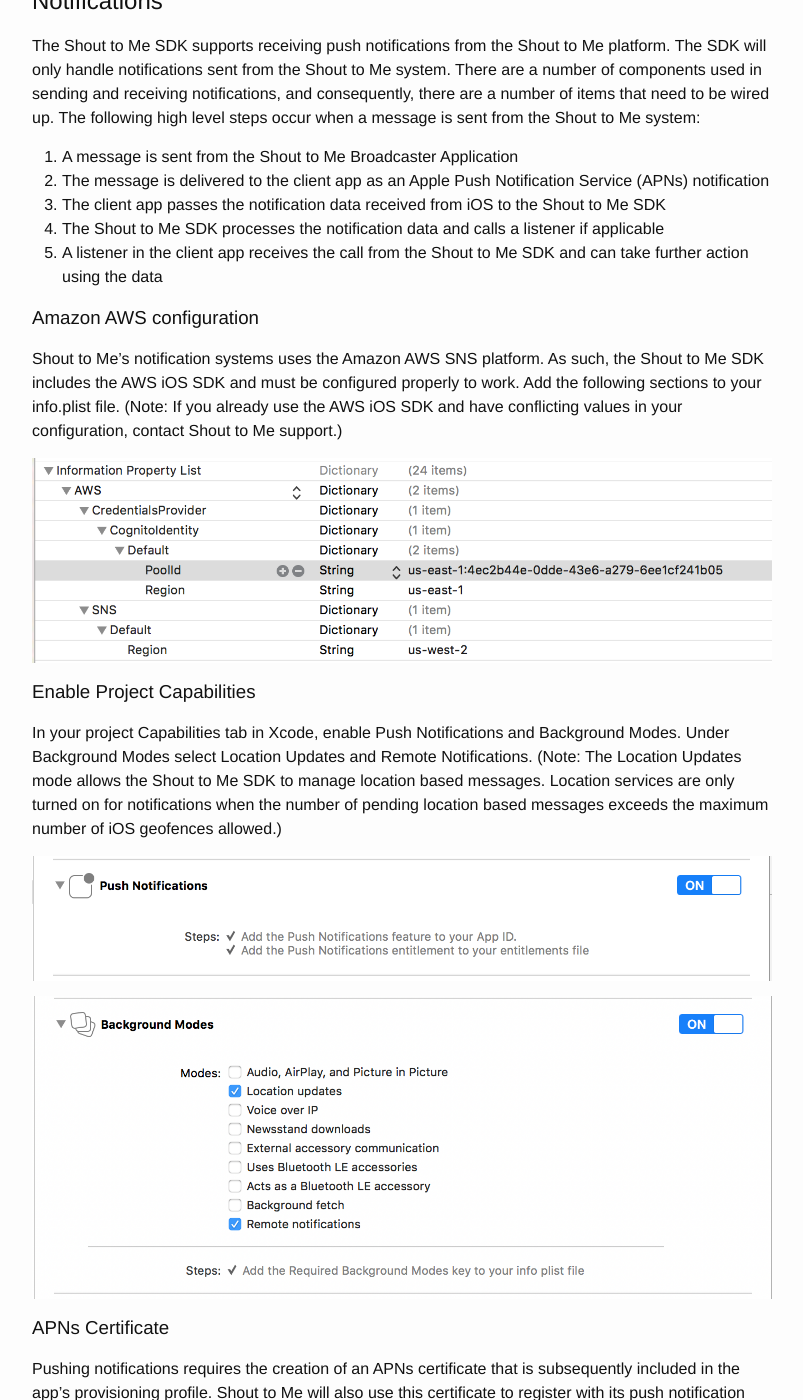
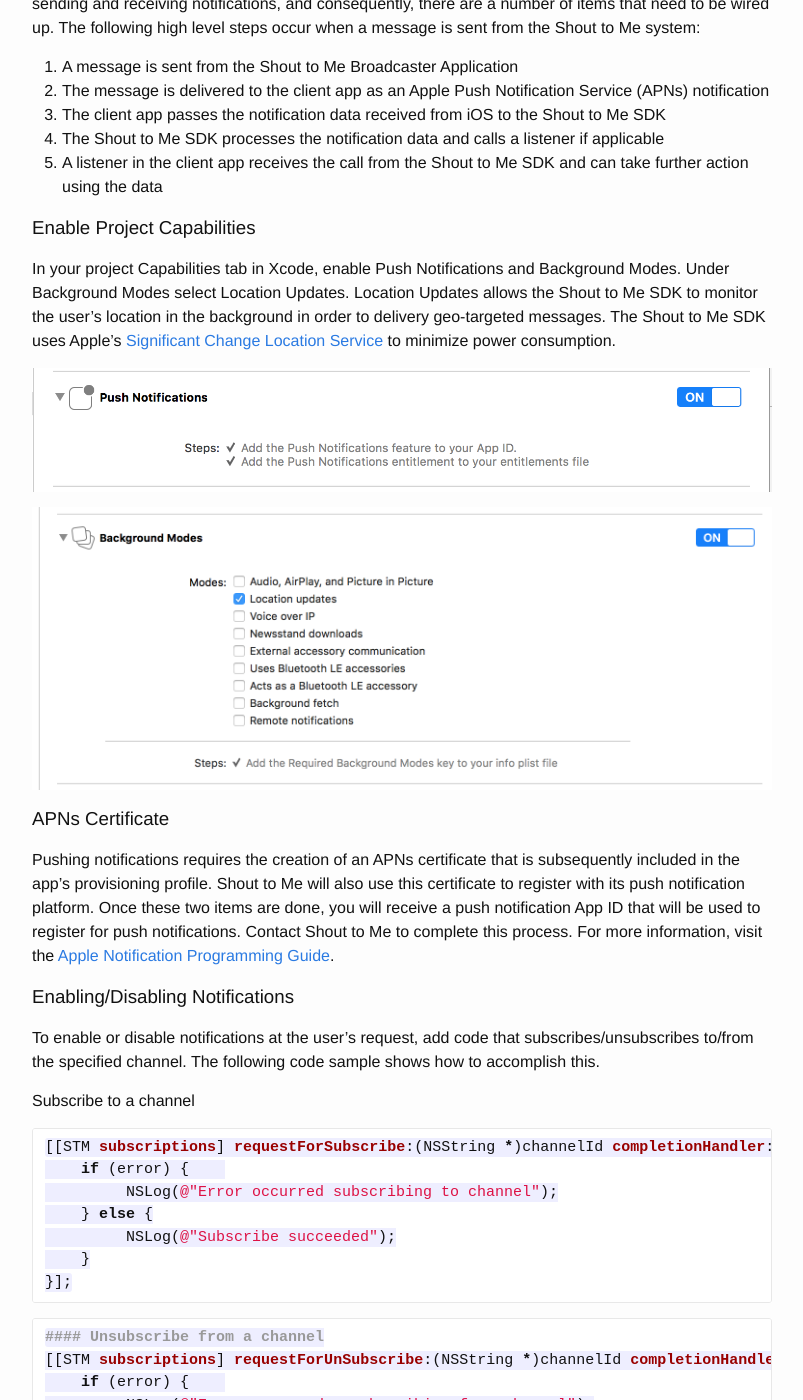
Before and after one commit to ShoutToMe/stm-sdk-ios, a Jekyll site: the page built from notifications.md, in a window 1280 px wide and 1400 px high, scrolled down 2408 px. Shown: the whole window, without its empty margins (238-1041 px from the left). Built offline with Jekyll 4.4.1, drawn with Linux system fonts in a browser that asks for light colours; our own code applies the rules of GitHub Pages for plain Markdown files; some of the changed text lies outside the part shown.

Commit message:
Update the set up push notification sample call and background capabilities section

````diff
--- a/notifications.md
+++ b/notifications.md
@@ -67,10 +67,6 @@
 - (void)MessagesResults:(NSArray *)arrayMessages
 {
     // Do something with arrayMessages, load them into a table view data source, etc.
-
-    // Update the user's LastReadMessages date
-    // This method must be called to ensure that requestForUnreadMessageCountWithDelegate stays in sync with what the user has actually seen
-    [[STM signIn] setLastReadMessages:[NSDate date] withDelegate:self];
 }
 ```
 
@@ -131,15 +127,11 @@
 4. The Shout to Me SDK processes the notification data and calls a listener if applicable
 5. A listener in the client app receives the call from the Shout to Me SDK and can take further action using the data
 
-### Amazon AWS configuration
-Shout to Me's notification systems uses the Amazon AWS SNS platform.  As such, the Shout to Me SDK includes the AWS iOS SDK and must be configured properly to work. Add the following sections to your info.plist file.  (Note: If you already use the AWS iOS SDK and have conflicting values in your configuration, contact Shout to Me support.)
-
-![AWS configuration](images/aws-config.png)
-
 ### Enable Project Capabilities
-In your project Capabilities tab in Xcode, enable Push Notifications and Background Modes. Under Background Modes select Location Updates and Remote Notifications.
-(Note: The Location Updates mode allows the Shout to Me SDK to manage location based messages. Location services are
-only turned on for notifications when the number of pending location based messages exceeds the maximum number of iOS geofences allowed.)
+In your project Capabilities tab in Xcode, enable Push Notifications and Background Modes. Under Background Modes select Location Updates.
+Location Updates allows the Shout to Me SDK to monitor the user's location in the background in order to delivery geo-targeted messages.
+The Shout to Me SDK uses Apple's [Significant Change Location Service](https://developer.apple.com/documentation/corelocation/getting_the_user_s_location/using_the_significant_change_location_service)
+to minimize power consumption.
 
 ![Push Notifications in Xcode](images/push-notifications.png)
 
````
Also changed, not shown: sample-app.md (+1 -1 lines), setup.md (+1 -1 lines), images/background-modes.png.
